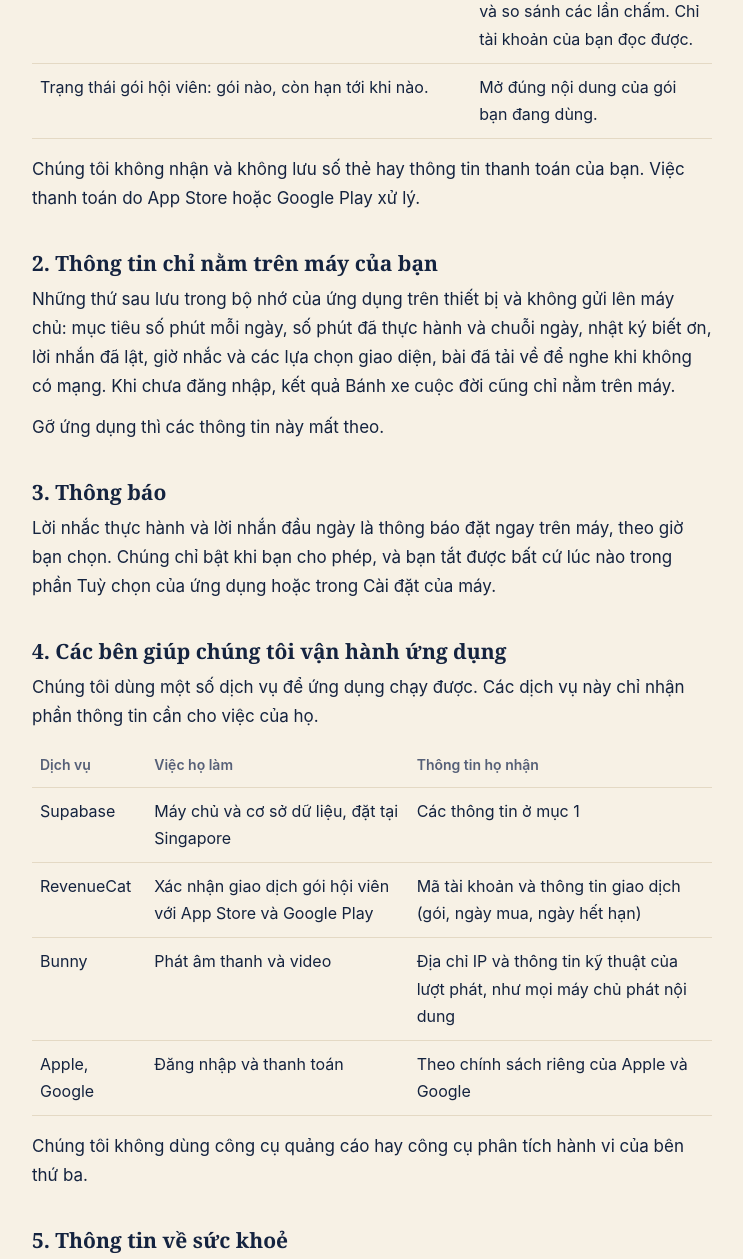
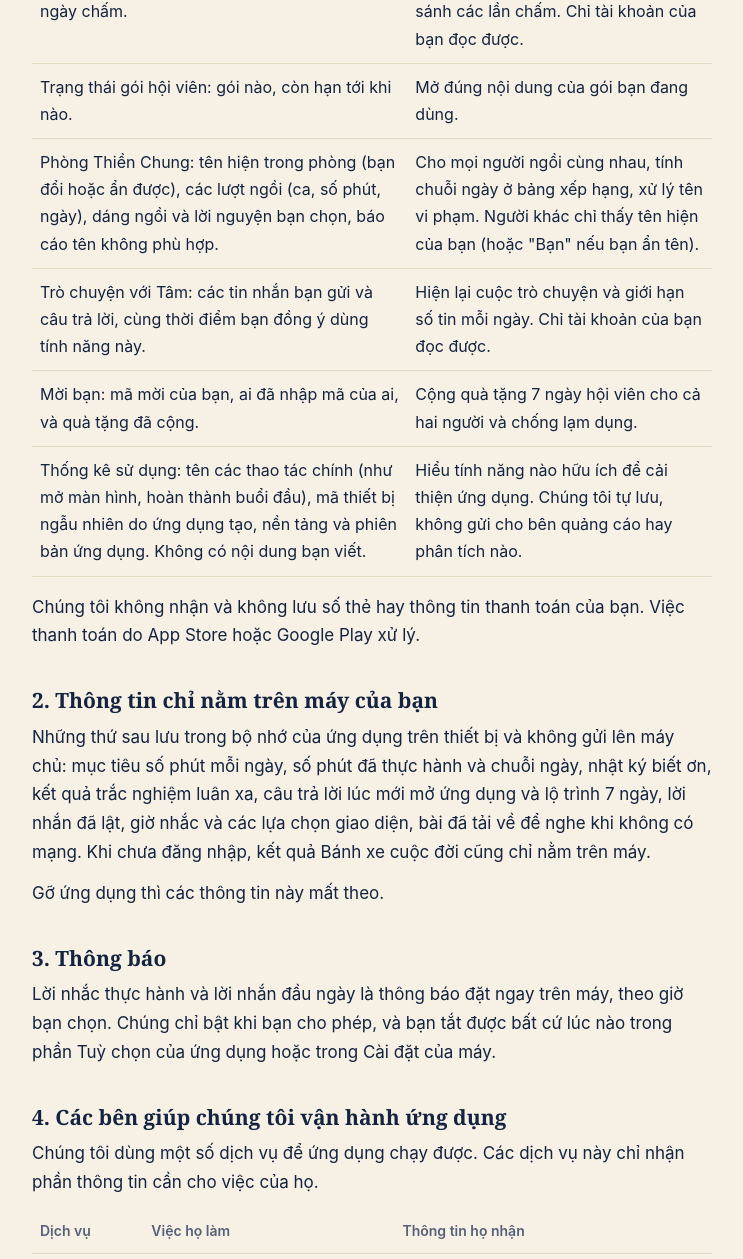
Before and after one commit to leocuong68-beep/thienkhaitam-web, a plain HTML site: page quyen-rieng-tu/index.html in a window 1280 px wide. Shown: the part 857-2116 px from the top of the page, without its empty margins (268-1011 px from the left). Drawn offline with Linux system fonts and the light colour scheme.

Commit message:
Chính sách quyền riêng tư cho bản 1.1.1: Phòng Thiền Chung, Tâm (Anthropic), Mời bạn, thống kê sử dụng, Apple Health (chỉ ghi)

```diff
--- a/quyen-rieng-tu/index.html
+++ b/quyen-rieng-tu/index.html
@@ -29,7 +29,7 @@ footer{margin-top:44px;padding-top:18px;border-top:1px solid var(--line);color:v
 <main>
 <p class="brand"><a href="/" style="color:inherit;text-decoration:none">Thiền Khai Tâm</a></p>
 <h1>Chính sách quyền riêng tư</h1>
-<p class="meta">Có hiệu lực từ ngày 7 tháng 10 năm 2026</p>
+<p class="meta">Có hiệu lực từ ngày 3 tháng 11 năm 2026</p>
 
 <p>Trang này cho bạn biết ứng dụng Thiền Khai Tâm thu thập những thông tin gì, dùng vào việc gì, và bạn có những quyền nào đối với thông tin của mình.</p>
 
@@ -44,11 +44,15 @@ footer{margin-top:44px;padding-top:18px;border-top:1px solid var(--line);color:v
 <tr><td>Tiến độ học và nghe: bài nào đã mở, đang dừng ở đâu, đã xong chưa.</td><td>Cho bạn nghe và xem tiếp từ chỗ đang dở, và tính bài của ngày trong chương trình Khai Tâm.</td></tr>
 <tr><td>Kết quả Bánh xe cuộc đời: các câu trả lời và ngày chấm.</td><td>Giữ kết quả khi bạn đổi máy và so sánh các lần chấm. Chỉ tài khoản của bạn đọc được.</td></tr>
 <tr><td>Trạng thái gói hội viên: gói nào, còn hạn tới khi nào.</td><td>Mở đúng nội dung của gói bạn đang dùng.</td></tr>
+<tr><td>Phòng Thiền Chung: tên hiện trong phòng (bạn đổi hoặc ẩn được), các lượt ngồi (ca, số phút, ngày), dáng ngồi và lời nguyện bạn chọn, báo cáo tên không phù hợp.</td><td>Cho mọi người ngồi cùng nhau, tính chuỗi ngày ở bảng xếp hạng, xử lý tên vi phạm. Người khác chỉ thấy tên hiện của bạn (hoặc "Bạn" nếu bạn ẩn tên).</td></tr>
+<tr><td>Trò chuyện với Tâm: các tin nhắn bạn gửi và câu trả lời, cùng thời điểm bạn đồng ý dùng tính năng này.</td><td>Hiện lại cuộc trò chuyện và giới hạn số tin mỗi ngày. Chỉ tài khoản của bạn đọc được.</td></tr>
+<tr><td>Mời bạn: mã mời của bạn, ai đã nhập mã của ai, và quà tặng đã cộng.</td><td>Cộng quà tặng 7 ngày hội viên cho cả hai người và chống lạm dụng.</td></tr>
+<tr><td>Thống kê sử dụng: tên các thao tác chính (như mở màn hình, hoàn thành buổi đầu), mã thiết bị ngẫu nhiên do ứng dụng tạo, nền tảng và phiên bản ứng dụng. Không có nội dung bạn viết.</td><td>Hiểu tính năng nào hữu ích để cải thiện ứng dụng. Chúng tôi tự lưu, không gửi cho bên quảng cáo hay phân tích nào.</td></tr>
 </table>
 <p>Chúng tôi không nhận và không lưu số thẻ hay thông tin thanh toán của bạn. Việc thanh toán do App Store hoặc Google Play xử lý.</p>
 
 <h2>2. Thông tin chỉ nằm trên máy của bạn</h2>
-<p>Những thứ sau lưu trong bộ nhớ của ứng dụng trên thiết bị và không gửi lên máy chủ: mục tiêu số phút mỗi ngày, số phút đã thực hành và chuỗi ngày, nhật ký biết ơn, lời nhắn đã lật, giờ nhắc và các lựa chọn giao diện, bài đã tải về để nghe khi không có mạng. Khi chưa đăng nhập, kết quả Bánh xe cuộc đời cũng chỉ nằm trên máy.</p>
+<p>Những thứ sau lưu trong bộ nhớ của ứng dụng trên thiết bị và không gửi lên máy chủ: mục tiêu số phút mỗi ngày, số phút đã thực hành và chuỗi ngày, nhật ký biết ơn, kết quả trắc nghiệm luân xa, câu trả lời lúc mới mở ứng dụng và lộ trình 7 ngày, lời nhắn đã lật, giờ nhắc và các lựa chọn giao diện, bài đã tải về để nghe khi không có mạng. Khi chưa đăng nhập, kết quả Bánh xe cuộc đời cũng chỉ nằm trên máy.</p>
 <p>Gỡ ứng dụng thì các thông tin này mất theo.</p>
 
 <h2>3. Thông báo</h2>
@@ -61,11 +65,13 @@ footer{margin-top:44px;padding-top:18px;border-top:1px solid var(--line);color:v
 <tr><td>Supabase</td><td>Máy chủ và cơ sở dữ liệu, đặt tại Singapore</td><td>Các thông tin ở mục 1</td></tr>
 <tr><td>RevenueCat</td><td>Xác nhận giao dịch gói hội viên với App Store và Google Play</td><td>Mã tài khoản và thông tin giao dịch (gói, ngày mua, ngày hết hạn)</td></tr>
 <tr><td>Bunny</td><td>Phát âm thanh và video</td><td>Địa chỉ IP và thông tin kỹ thuật của lượt phát, như mọi máy chủ phát nội dung</td></tr>
+<tr><td>Anthropic</td><td>Tạo câu trả lời của Tâm (dịch vụ trí tuệ nhân tạo), chỉ khi bạn đồng ý và trò chuyện với Tâm</td><td>Tin nhắn bạn gửi, các tin gần nhất trong cuộc trò chuyện và tên gọi của bạn. Anthropic không dùng dữ liệu này để quảng cáo.</td></tr>
 <tr><td>Apple, Google</td><td>Đăng nhập và thanh toán</td><td>Theo chính sách riêng của Apple và Google</td></tr>
 </table>
 <p>Chúng tôi không dùng công cụ quảng cáo hay công cụ phân tích hành vi của bên thứ ba.</p>
 
-<h2>5. Thông tin về sức khoẻ</h2>
+<h2>5. Thông tin về sức khoẻ và ứng dụng Sức khỏe (Apple Health)</h2>
+<p>Trên iPhone, bạn có thể bật tuỳ chọn ghi số phút thiền vào ứng dụng Sức khỏe. Tuỳ chọn này mặc định tắt. Khi bật, Thiền Khai Tâm chỉ <strong>ghi</strong> các phiên chánh niệm (giờ bắt đầu, giờ kết thúc) vào Sức khỏe; ứng dụng <strong>không đọc</strong> bất kỳ dữ liệu sức khỏe nào. Dữ liệu này nằm trong Sức khỏe trên máy bạn, không gửi lên máy chủ của chúng tôi, không dùng để quảng cáo và không chia sẻ cho ai. Bạn tắt được trong Tuỳ chọn của ứng dụng hoặc trong ứng dụng Sức khỏe.</p>
 <p>Các câu trả lời trong Bánh xe cuộc đời và những gì bạn viết trong nhật ký là thông tin riêng tư. Chúng tôi không dùng các thông tin này để quảng cáo, không chia sẻ cho ai và không đọc nội dung của từng người. Ứng dụng không đưa ra chẩn đoán.</p>
 
 <h2>6. Lưu giữ và xoá</h2>
```
